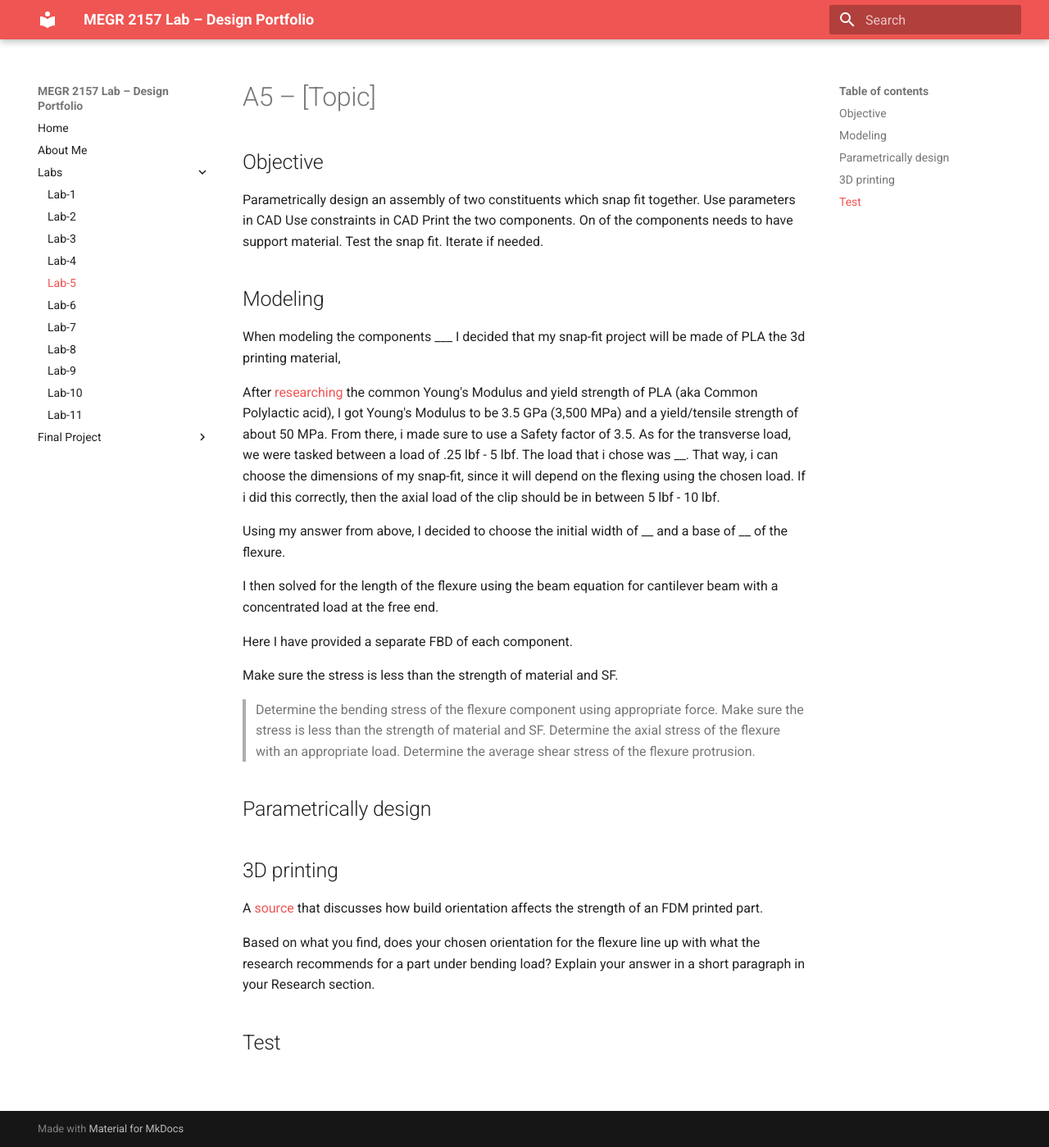
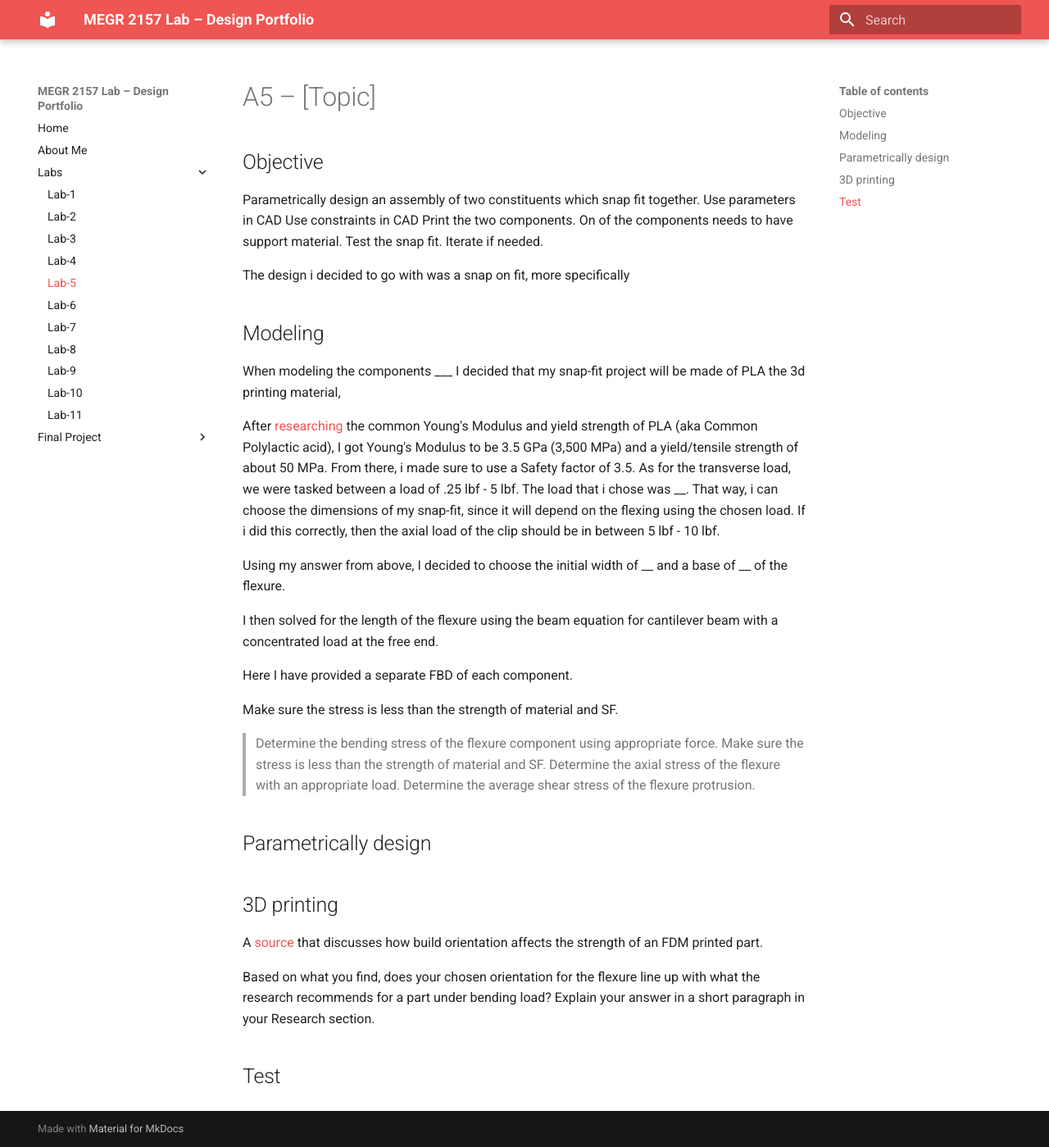
Before and after one commit to CandyVas/Candy-Vasquez-Portfolio-Lab, an MkDocs documentation site: the page built from docs/Labs/L05/index.md, in a window 1280 px wide and 1399 px high. Shown: the whole window at 82% size. Built offline with MkDocs 1.6.1 and Material for MkDocs 9.7.7, drawn with Linux system fonts in a browser that asks for light colours.

Commit message:
Update design choice and material in documentation
Clarified design choice for snap-fit project and material used.

```diff
--- a/docs/Labs/L05/index.md
+++ b/docs/Labs/L05/index.md
@@ -9,6 +9,7 @@ Print the two components. On of the components needs to have support material.
 Test the snap fit.
 Iterate if needed.
 
+The design i decided to go with was a snap on fit, more specifically
 ## Modeling
 When modeling the components ___
 I decided that my snap-fit project will be made of PLA the 3d printing material,
```
